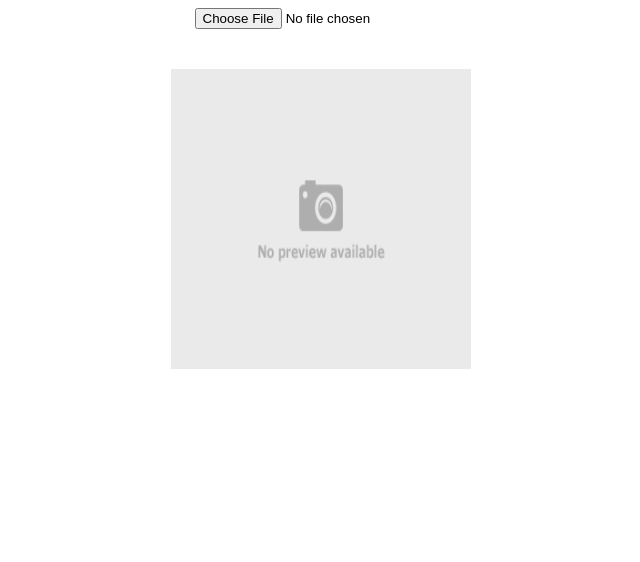
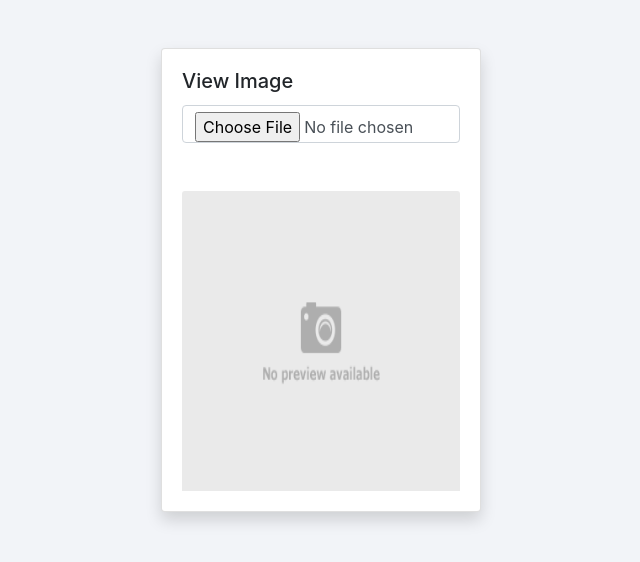
Before and after one commit to Wisdom132/Image-previewer-before-upload, a plain HTML site: page index.html in a window 1280 px wide. Shown: the whole page, without its empty margins (319-959 px from the left). Drawn offline with nearby package versions, Linux system fonts and the light colour scheme.

Commit message:
file preview

```diff
--- a/index.html
+++ b/index.html
@@ -5,21 +5,40 @@
     <meta name="viewport" content="width=device-width, initial-scale=1.0" />
     <meta http-equiv="X-UA-Compatible" content="ie=edge" />
     <title>Image Previewer</title>
+    <link
+      rel="stylesheet"
+      href="https://stackpath.bootstrapcdn.com/bootstrap/4.4.1/css/bootstrap.min.css"
+      integrity="sha384-Vkoo8x4CGsO3+Hhxv8T/Q5PaXtkKtu6ug5TOeNV6gBiFeWPGFN9MuhOf23Q9Ifjh"
+      crossorigin="anonymous"
+    />
   </head>
-  <body>
-    <center>
-      <div style="margin-bottom:40px">
-        <input type="file" onchange="previewImage(event)" />
+  <body style="background:rgb(242,244,248)">
+    <div class="container">
+      <div class="row mt-5">
+        <div class="col-md-12 d-flex justify-content-center">
+          <div class="card shadow" style="width:20rem">
+            <div class="card-body">
+              <h5 class="card-title">View Image</h5>
+              <div class="mb-5">
+                <input
+                  type="file"
+                  class="form-control"
+                  onchange="previewImage(event)"
+                />
               </div>
-
               <img
                 src="preview.png"
+                class="card-img-top"
                 width="300"
                 height="300"
                 id="file-preview"
                 alt=""
               />
-    </center>
+            </div>
+          </div>
+        </div>
+      </div>
+    </div>
 
     <script>
       let previewImage = event => {
```
Lines whose indentation alone changed are shown as unchanged.
